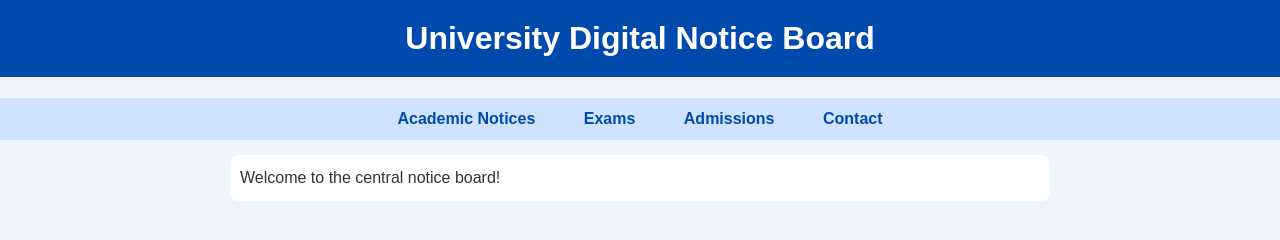
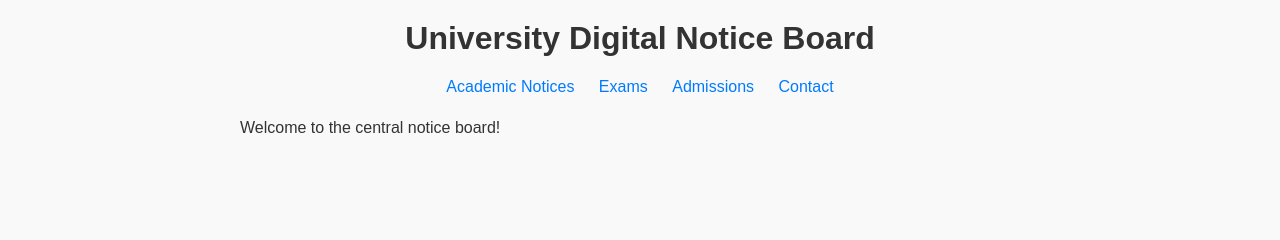
Before and after one commit to L1F22BSSE0074/uni-notice-board, a website: page src/index.html in a window 1280 px wide. Drawn offline with Linux system fonts and the light colour scheme.

Commit message:
final changes

```diff
--- a/styles/style.css
+++ b/styles/style.css
@@ -5,50 +5,35 @@ body {
     margin: 0;
     padding: 0;
     font-family: Arial, sans-serif;
-  background-color: #f0f4ff;
-  color: #333333;
+    background-color: #f9f9f9;
+    color: #333;
 }
 
 /* Header */
 h1 {
     text-align: center;
-  margin-top: 0;
-  padding: 20px;
-  background-color: #004aad;
-  color: #ffffff;
+    margin-top: 20px;
 }
 
 /* Navigation menu */
 nav {
     text-align: center;
-  margin: 0;
-  padding: 12px;
-  background-color: #cfe2ff;
+    margin: 20px 0;
 }
 
-/* Navigation links */
 nav a {
     text-decoration: none;
-  margin: 0 12px;
-  padding: 6px 10px;
-  color: #004aad;
-  font-weight: bold;
-  border-radius: 6px;
+    margin: 0 10px;
+    color: #007bff;
 }
 
-/* Hover state */
 nav a:hover {
     text-decoration: underline;
-  background-color: #004aad;
-  color: #ffffff;
 }
 
 /* Paragraphs */
 p {
     max-width: 800px;
-  margin: 15px auto;
-  padding: 10px;
-  line-height: 1.6;
-  background-color: #ffffff;
-  border-radius: 8px;
+    margin: 10px auto;
+    line-height: 1.5;
 }
```
Lines whose indentation alone changed are shown as unchanged.
